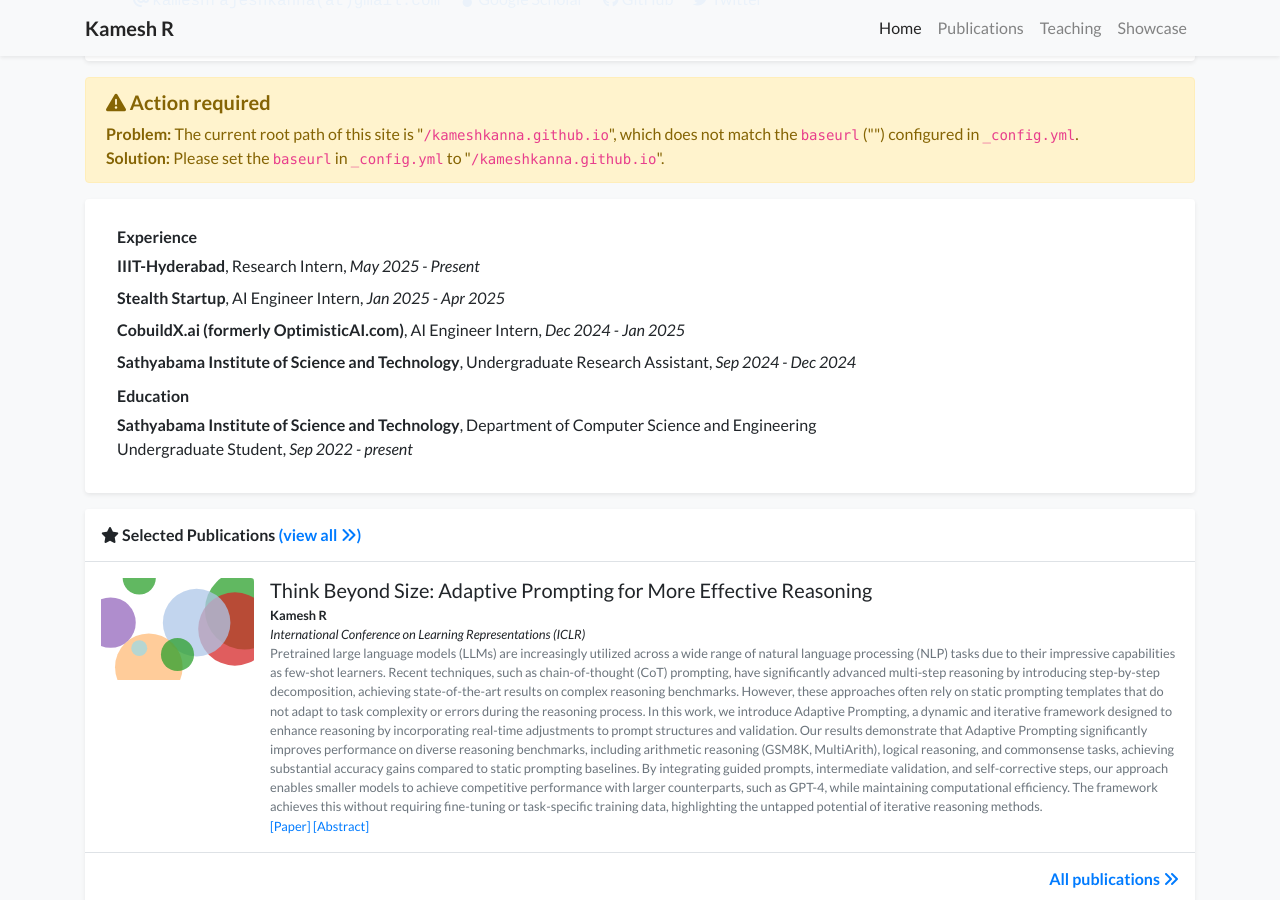
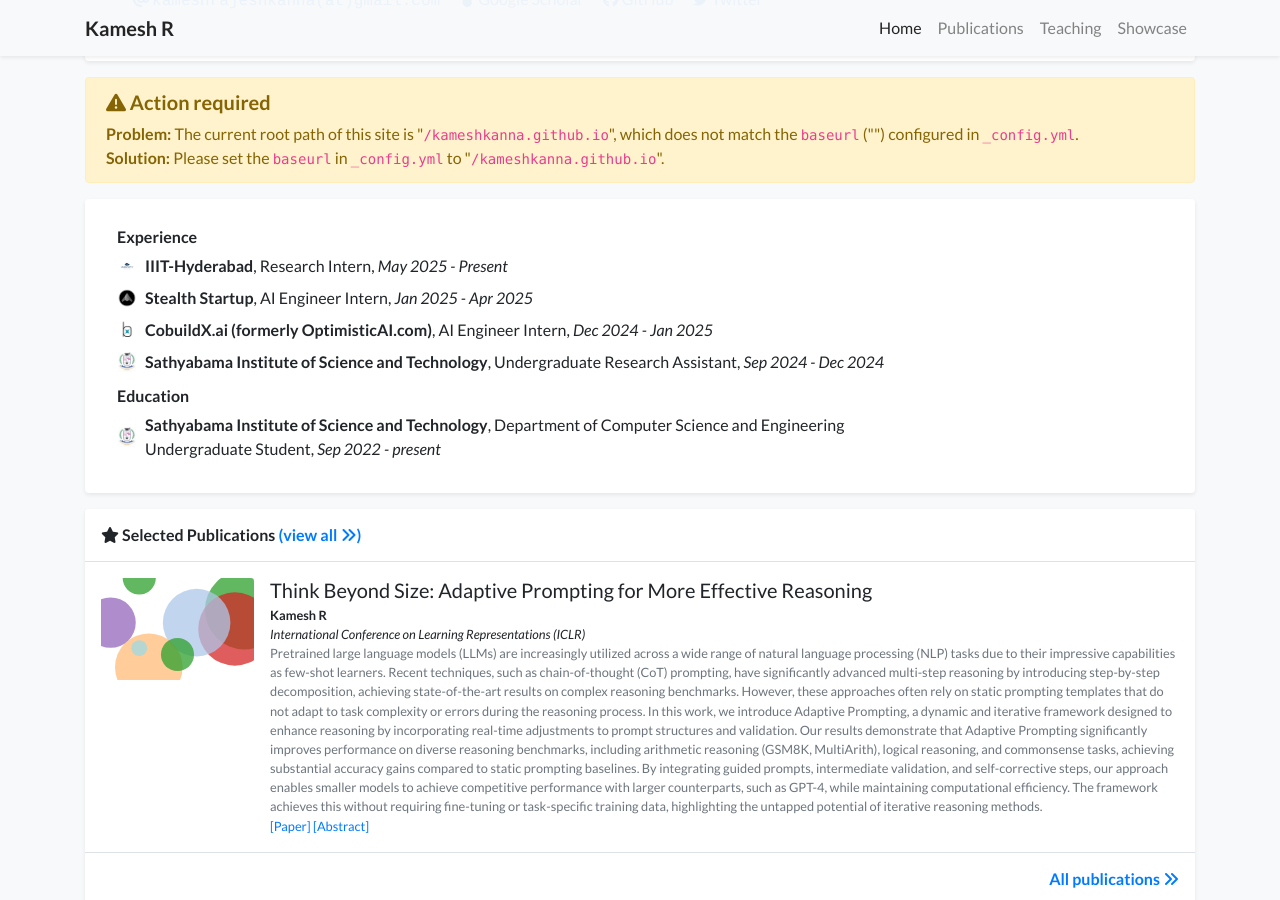
Before and after one commit to kameshkanna/kameshkanna.github.io, a Jekyll site: the page built from index.html, in a window 1280 px wide and 900 px high, scrolled down 550 px. Built offline with Jekyll 4.4.1, drawn with Linux system fonts in a browser that asks for light colours; nearby versions of some CDN libraries; a style sheet for code colours, icons or effects is not loaded.

Commit message:
Update experience_card.html

```diff
--- a/_includes/widgets/experience_card.html
+++ b/_includes/widgets/experience_card.html
@@ -9,8 +9,13 @@
                             <h6>Experience</h6>
                             <div>
                                 {% for item in site.data.profile.experience %}
-                                <div class="mb-2">
-                                    <strong>{{ item.name }}</strong>, {{ item.position }}{% if item.date %}, <em>{{ item.date }}</em>{% endif %}
+                                <div class="mb-2 d-flex align-items-center">
+                                    {% if item.logo %}
+                                    <img src="{{ item.logo | relative_url }}" alt="{{ item.name }}" style="width: 20px; height: 20px; object-fit: contain; margin-right: 8px;">
+                                    {% endif %}
+                                    <div>
+                                        <strong>{{ item.name }}</strong>, {{ item.position }}{% if item.date %}, <em>{{ item.date }}</em>{% endif %}
+                                    </div>
                                 </div>
                                 {% endfor %}
                             </div>
@@ -24,8 +29,13 @@
                             <h6>Education</h6>
                             <div>
                                 {% for item in site.data.profile.education %}
-                                <div class="mb-2">
-                                    <strong>{{ item.name }}</strong>, {{ item.position }}{% if item.date %}, <em>{{ item.date }}</em>{% endif %}
+                                <div class="mb-2 d-flex align-items-center">
+                                    {% if item.logo %}
+                                    <img src="{{ item.logo | relative_url }}" alt="{{ item.name }}" style="width: 20px; height: 20px; object-fit: contain; margin-right: 8px;">
+                                    {% endif %}
+                                    <div>
+                                        <strong>{{ item.name }}</strong>, {{ item.position }}{% if item.date %}, <em>{{ item.date }}</em>{% endif %}
+                                    </div>
                                 </div>
                                 {% endfor %}
                             </div>
```
